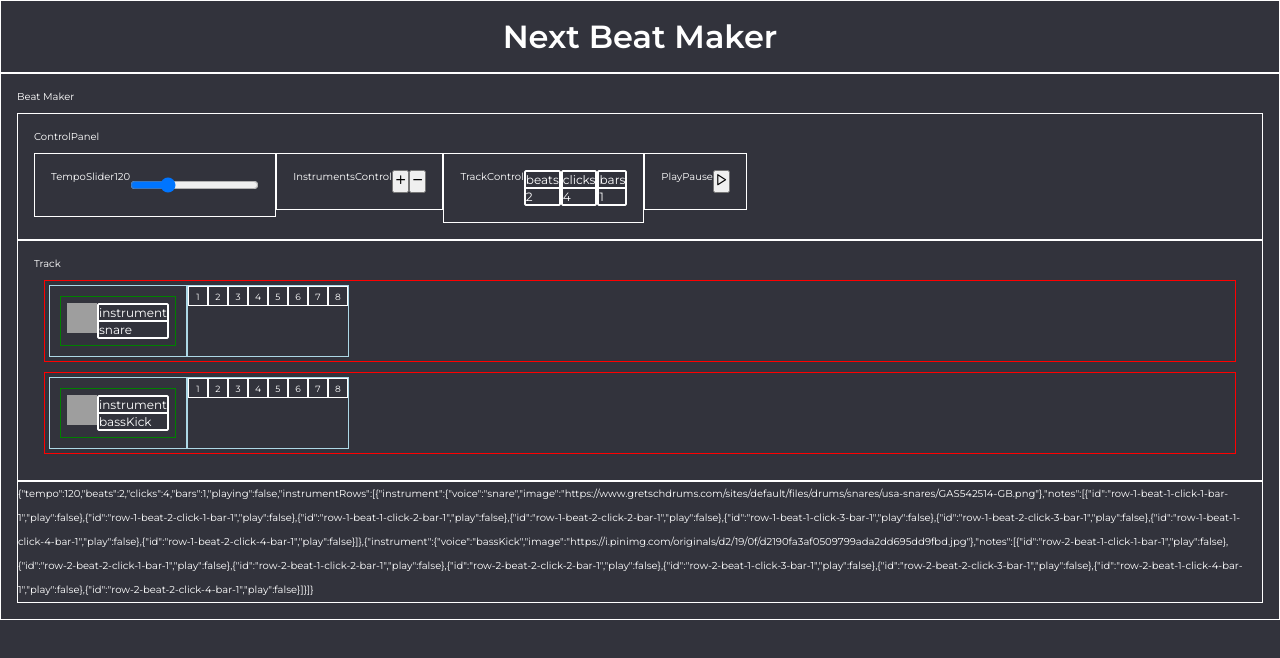
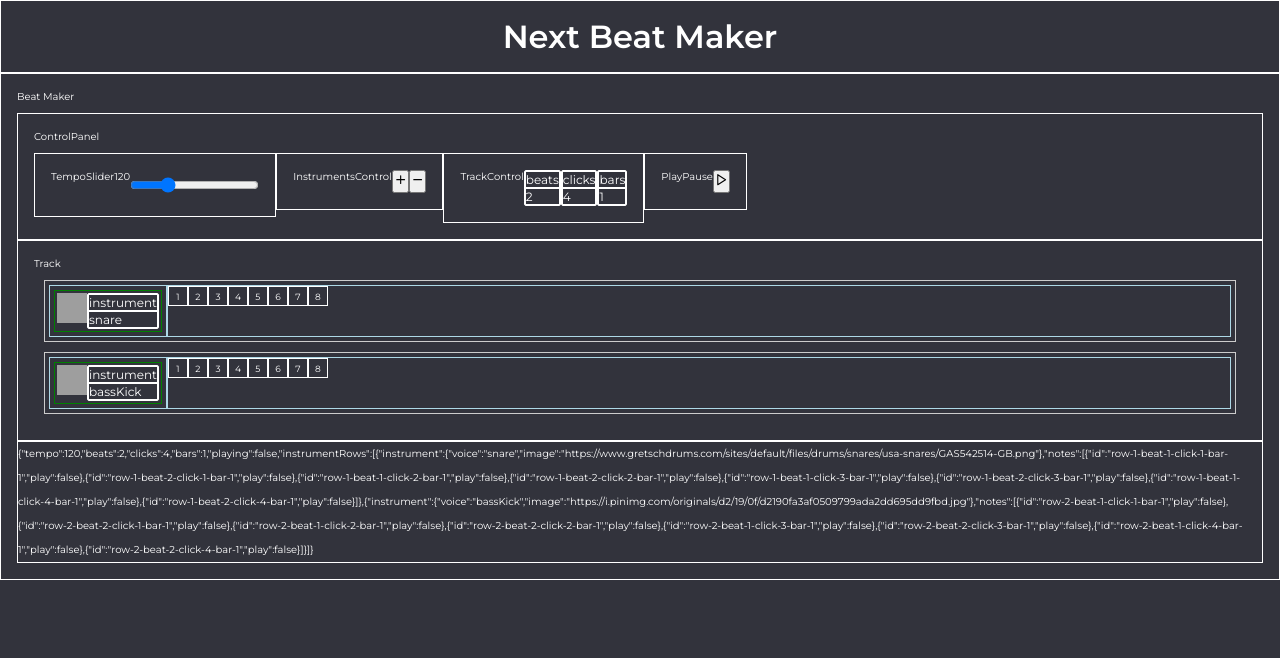
Before and after one commit to mrChernicharo/next-beat2, a Next.js app: page / in a window 1280 px wide. Shown: the top 658 px of the page. Built offline with nearby package versions, Linux system fonts and the light colour scheme; grey boxes are pictures that could not be loaded; a web font is replaced by a local one.

Commit message:
estiliza scrollbar das rows

```diff
--- a/src/pages/components/BeatMaker/Track/InstrumentRow/Note/Note.tsx
+++ b/src/pages/components/BeatMaker/Track/InstrumentRow/Note/Note.tsx
@@ -26,7 +26,7 @@ export default function Note({ id, position, rowIndex, play, changeNote }: INote
       onClick={() => toggleActive()}
       className="note"
     >
-      <div>{position + 1}</div>
+      {position + 1}
     </NoteContainer>
   );
 }
--- a/src/styles/AppSelectStyles.tsx
+++ b/src/styles/AppSelectStyles.tsx
@@ -47,7 +47,6 @@ export const Overlay = styled.div`
   width: 100vw;
   height: 100vh;
   background-color: rgba(200, 240, 255, 0.1);
-  border: 1px solid red;
   top: 0;
   left: 0;
   z-index: 2;
--- a/src/styles/InstrumentRowStyles.tsx
+++ b/src/styles/InstrumentRowStyles.tsx
@@ -1,8 +1,7 @@
 import styled from 'styled-components';
 
 export const InstrumentRowContainer = styled.div`
-  border: 1px solid red;
-  /* height: 100px; */
+  border: 1px solid #ccc;
   padding: 4px;
   margin: 10px;
   display: flex;
@@ -12,7 +11,48 @@ export const InstrumentRowContainer = styled.div`
   }
   .notes-container {
     border: 1px solid lightblue;
+    width: 100%;
     display: flex;
-    overflow-x: scroll;
+    overflow-x: auto;
+
+    ::-webkit-scrollbar {
+      height: 8px;
+      background-color: rgb(73, 72, 72);
+    }
+
+    /* Track */
+    ::-webkit-scrollbar-track {
+      box-shadow: inset 0 0 6px rgba(0, 0, 0, 0.3);
+      -webkit-box-shadow: inset 0 0 6px rgba(0, 0, 0, 0.3);
+      background-color: rgba(245, 245, 245, 0.494);
+      border-radius: 10px;
+    }
+
+    /* Handle */
+    ::-webkit-scrollbar-thumb {
+      border-radius: 10px;
+      transition: background-image 0.3s;
+
+      background-image: -webkit-gradient(
+        linear,
+        right top,
+        left bottom,
+        color-stop(0.24, rgb(94, 117, 162)),
+        color-stop(0.42, rgb(73, 125, 189)),
+        color-stop(0.76, rgb(28, 58, 148))
+      );
+    }
+
+    /* Handle on hover */
+    ::-webkit-scrollbar-thumb:hover {
+      background-image: -webkit-gradient(
+        linear,
+        right top,
+        left bottom,
+        color-stop(0.24, rgb(119, 142, 187)),
+        color-stop(0.42, rgb(98, 150, 214)),
+        color-stop(0.76, rgb(53, 83, 173))
+      );
+    }
   }
 `;
--- a/src/styles/InstrumentStyles.tsx
+++ b/src/styles/InstrumentStyles.tsx
@@ -3,8 +3,8 @@ import styled from 'styled-components';
 export const InstrumentContainer = styled.div`
   border: 1px solid green;
 
-  padding: 6px;
-  margin: 10px;
+  padding: 2px;
+  margin: 4px;
   display: flex;
 
   .head {
--- a/src/styles/NoteStyles.tsx
+++ b/src/styles/NoteStyles.tsx
@@ -7,16 +7,17 @@ interface INoteContainerProps {
 
 export const NoteContainer = styled.div`
   border: 1px solid;
-  width: 20px;
-  height: 20px;
+  min-width: 20px !important;
+  height: 20px !important;
   font-size: 9px;
   display: flex;
   align-items: center;
   justify-content: center;
+  cursor: pointer;
   background-color: ${(props: INoteContainerProps) =>
     props.shouldPlay ? 'blue' : 'transparent'};
 
   &.current-note {
-    border-bottom: 2px solid red;
+    border-bottom: 3px solid red;
   }
 `;
```
